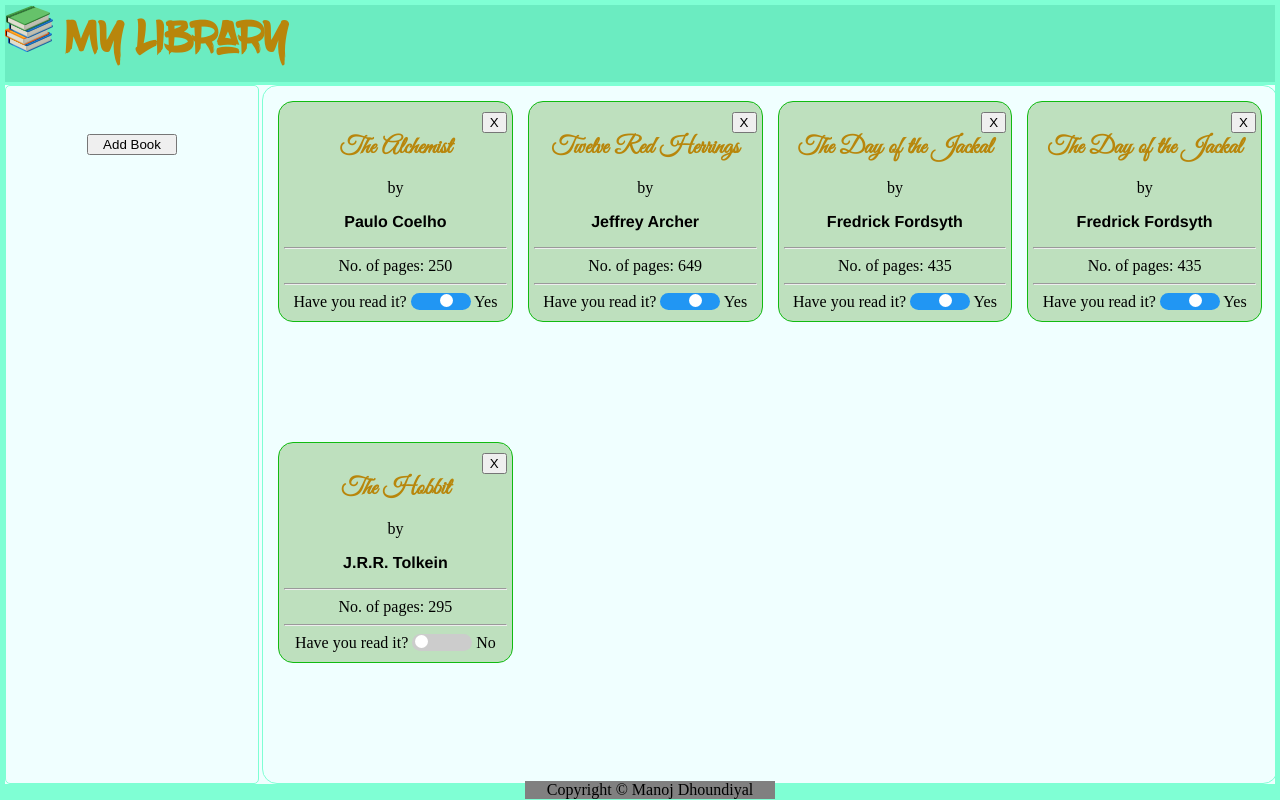
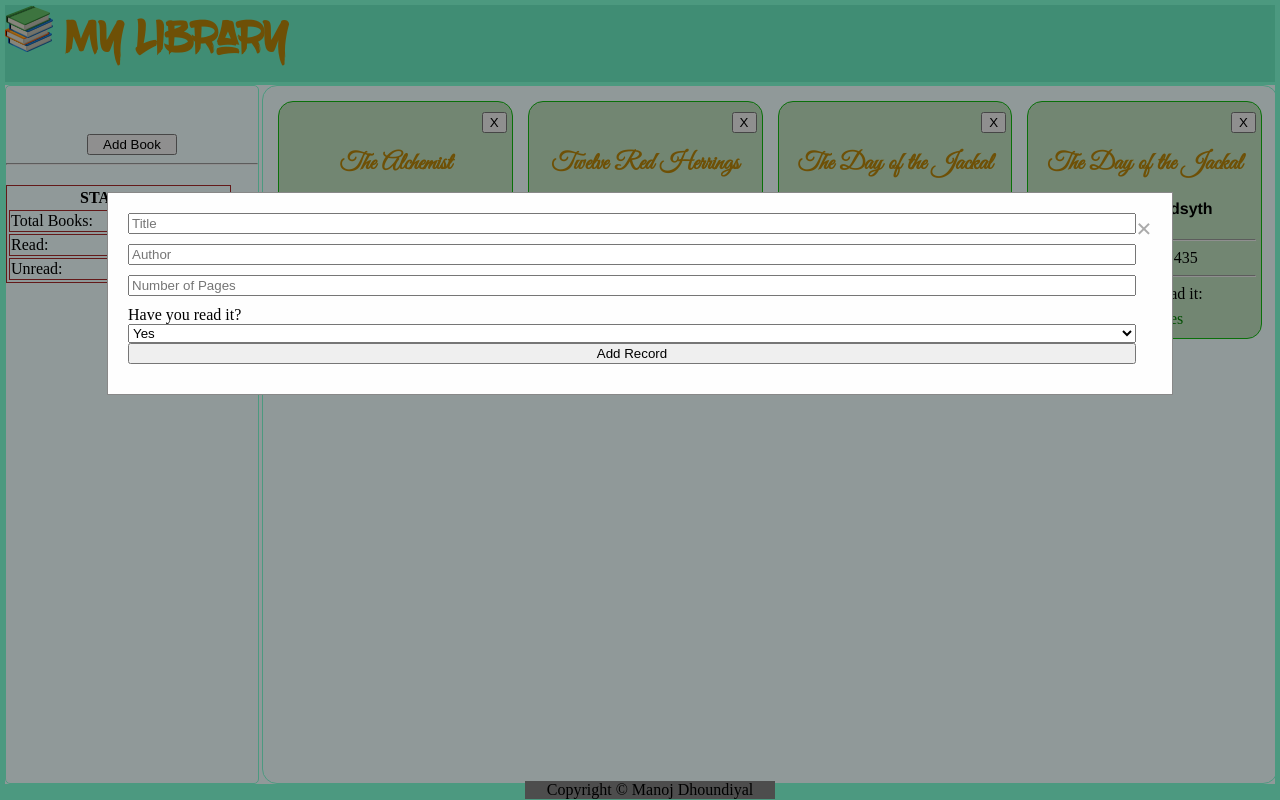
Before and after one commit to manudh10/library, a plain HTML site: page index.html in a window 1280 px wide. Both pictures are taken after a click on the button "Add Book". Drawn offline with Linux system fonts and the light colour scheme.

Commit message:
Add book in progress..

```diff
--- a/index.html
+++ b/index.html
@@ -14,9 +14,49 @@
     </div>
     <div id="main">
         <div id="left-nav">
-            <button id="btnAddBook">Add Book</button>
+            <div class="btn">
+                <button class="btnAdd" id="openModalBtn">Add Book</button>
+
+                <!-- The modal form -->
+                <div id="myModal" class="modal">
+                    <div class="modal-content">
+                        <span class="close">&times;</span>
+                        <form id="myForm">
+                            <!-- Input fields for the new record -->
+                            <input type="text" id="titleInput" placeholder="Title" required>
+                            <input type="text" id="authorInput" placeholder="Author" required>
+                            <input type="number" id="pageInput" placeholder="Number of Pages" required>
+                            <label for="readInput">Have you read it? </label>
+                            <select name="read-unread" id="readInput">
+                                <option value="Yes" selected>Yes</option>
+                                <option value="No">No</option>
+                            </select>
+
+                            <button type="submit">Add Record</button>
+                        </form>
+                    </div>
+                </div>
+                <hr>
+            </div>
+            <div class="stats">
+                <table>
+                    <th>STATS</th>
+                    <tr>
+                        <td>Total Books:</td>
+                        <td id="numberBook"></td>
+                    </tr>
+                    <tr>
+                        <td>Read:</td>
+                        <td id="numberRead"></td>
+                    </tr>
+                    <tr>
+                        <td>Unread:</td>
+                        <td id="numberUnread"></td>
+                    </tr>
+                </table>
+            </div>
         </div>
-        <div id="main-content">Books Details</div>
+        <div id="main-content"></div>
     </div>
     <div id="footer"><div id="ftr-content">Copyright © Manoj Dhoundiyal</div></div>
 </body>
--- a/lib.js
+++ b/lib.js
@@ -49,53 +49,168 @@ let myLibrary = [
     }
 ];
 
+var cardContainer = document.getElementById('main-content');
+
+myLibrary.forEach(function(card, index) {
+  var cardElement = document.createElement('div');
+  cardElement.classList.add('card');
+
+  var deleteButton = document.createElement('button');
+  deleteButton.textContent = 'X';
+  deleteButton.classList.add('btnDel');
+  deleteButton.addEventListener('click', function() {
+    // Remove the corresponding myLibrary object from the array
+    myLibrary.splice(index, 1);
+    // Remove the card element from the DOM
+    cardContainer.removeChild(cardElement);
+  });
+
+  var titleElement = document.createElement('h1');
+  titleElement.classList.add('title');
+  titleElement.textContent = card.title;
+
+  var authorElement = document.createElement('h4');
+  authorElement.classList.add('author');
+  authorElement.textContent = card.author;
+
+  var pagesElement = document.createElement('p');
+  pagesElement.textContent = "Total Pages: "+ card.pages;
+  pagesElement.style.marginBottom = "3px";
+  pagesElement.style.marginTop = "3px";
+
+  var readElement = document.createElement('p');
+  readElement.textContent = "Have your read it: ";
+  readElement.style.marginBottom = "3px";
+  readElement.style.marginTop = "3px";
+
+  var sliderElement = document.createElement('input');
+  sliderElement.classList.add('slider');
+  sliderElement.type = 'range';
+  sliderElement.min = '0';
+  sliderElement.max = '1';
+  sliderElement.step = '1';
+
+
+  var labelElement = document.createElement('label');
+  labelElement.textContent = card.read;
+  if(card.read === 'Yes'){
+    sliderElement.value = '1';
+    labelElement.classList.add('yes-label');
+  } else {
+    sliderElement.value = '0';
+    labelElement.classList.add('no-label');
+  }
+
+
+  sliderElement.addEventListener('input', function() {
+    if (sliderElement.value === '0') {
+      card.read = 'No';
+      labelElement.textContent = card.read;
+      labelElement.classList.remove('yes-label');
+      labelElement.classList.add('no-label');
+      updateStats();
+    } else {
+      card.read = 'Yes';
+      labelElement.textContent = card.read;
+      labelElement.classList.remove('no-label');
+      labelElement.classList.add('yes-label');
+      updateStats();
+    }
+  });
+
+  cardElement.appendChild(deleteButton);
+  cardElement.appendChild(titleElement);
+  cardElement.appendChild(authorElement);
+  cardElement.appendChild(document.createElement('hr'));
+  cardElement.appendChild(pagesElement);
+  cardElement.appendChild(document.createElement('hr'));
+  cardElement.appendChild(readElement);
+
+  cardElement.appendChild(sliderElement);
+  cardElement.appendChild(labelElement);
+
+  cardContainer.appendChild(cardElement);
+});
+
+function readBook(){
+    let readCount =0;
+    for (let i=0; i<myLibrary.length;i++){
+        if(myLibrary[i].read === "Yes")
+            readCount++;
+    }
+    return readCount;
+}
+function unreadBook(){
+    let unreadCount =0;
+    for (let i=0; i<myLibrary.length;i++){
+        if(myLibrary[i].read === "No")
+            unreadCount++;
+    }
+    return unreadCount;
+}
+
+updateStats();
+function updateStats(){
+    const totalBook = document.getElementById('numberBook');
+    totalBook.innerHTML = myLibrary.length;
+    const totalRead = document.getElementById('numberRead');
+    totalRead.innerHTML = readBook();
+    const totalUnread = document.getElementById('numberUnread');
+    totalUnread.innerHTML = unreadBook();
+}
+
+
+
+
+/********************
 function addBookToLibrary(){
     //take value from various inputbox and then use push function with those value to insert data in library
     myLibrary.push(new Library("The Hobbit", "J.R.R. Tolkein", 295, "No"));
 }
 
-//const theHobbit = new Library("The Hobbit", "J.R.R. Tolkein", 295, "Not read yet");
-//console.log(theHobbit.info());
+*/
+var openModalBtn = document.getElementById('openModalBtn');
+var modal = document.getElementById('myModal');
+var closeBtn = document.getElementsByClassName('close')[0];
+var form = document.getElementById('myForm');
+var titleInput = document.getElementById('titleInput');
+var descriptionInput = document.getElementById('descriptionInput');
+var cardContainer = document.getElementById('cardContainer');
 
-addBookToLibrary(); // call this function to add data to library
-//console.log(myLibrary[0].info()); // use this structure to view data
+// Open the modal when the button is clicked
+openModalBtn.addEventListener('click', function() {
+  modal.style.display = 'block';
+});
 
-function loadBooks(){
-    const inpEl = document.getElementById("main-content");
-    let divItems = "";
-    for (let i=0; i < myLibrary.length; i++){
-        divItems +=
-        `<div class='card' id='card'+i>
-            <div>
-                <button class='btnDel'>X</button>
-            </div>
-            <div>
-                <label class='title'>${myLibrary[i].title}</label>
-                <p>by <p>
-                <label class='author'>${myLibrary[i].author}</label>
-                <hr>
-                <label class='pages'>No. of pages: ${myLibrary[i].pages}</label>
-                <hr>
-                <label class='read'>Have you read it?
-                    <label class="switch">
-                    ${readCheck(i)}
-                    <span class="slider round"></span>
-                </label>
-                ${myLibrary[i].read}
-                </label>
-            </div>
-        </div>`;
-    }
-    inpEl.innerHTML = divItems;
-}
+// Close the modal when the close button is clicked
+closeBtn.addEventListener('click', function() {
+  modal.style.display = 'none';
+});
 
-function readCheck(indx){
-    const cardEl = document.getElementById('card'+indx);
-    if (myLibrary[indx].read === "Yes"){
-        return "<input type='checkbox' checked></input>";
-    }else{
-        return "<input type='checkbox' unchecked></input>";
-    }
-}
+// Add a new record when the form is submitted
+form.addEventListener('submit', function(event) {
+  event.preventDefault(); // Prevent form submission
 
-loadBooks()
+  // Get the input values
+  var title = titleInput.value;
+  var description = descriptionInput.value;
+
+  // Create a new record object
+  var newRecord = { title: title, description: description };
+
+  // Add the new record to the array
+  cardData.push(newRecord);
+
+  // Create a new card element and append it to the container
+  var cardElement = document.createElement('div');
+  cardElement.classList.add('card');
+  cardElement.innerHTML = `
+    <h2>${title}</h2>
+    <p>${description}</p>
+  `;
+  cardContainer.appendChild(cardElement);
+
+  // Reset the form and close the modal
+  form.reset();
+  modal.style.display = 'none';
+});
--- a/style.css
+++ b/style.css
@@ -57,6 +57,10 @@ body{
 #left-nav{
     border: 1px solid aquamarine;
     border-radius: 5px;
+    display: grid;
+    grid-template-rows: 6em auto;
+    grid-template-columns: auto;
+    gap:3px;
 }
 #main-content{
     border: 1px solid aquamarine;
@@ -67,7 +71,7 @@ body{
     gap: 5px;
     padding: 10px;
 }
-#btnAddBook{
+.btnAdd{
     display: block;
     margin-top: 3rem;
     width: 90px;
@@ -103,66 +107,76 @@ body{
     font-weight: bold;
 }
 
-.switch {
-    position: relative;
-    display: inline-block;
-    width: 60px;
-    height: 17px;
+  .slider {
+    width: 50px;
   }
 
-  .switch input {
-    opacity: 0;
-    width: 0;
-    height: 0;
-  }
-
-  .slider {
-    position: absolute;
-    cursor: pointer;
-    top: 0;
-    left: 0;
-    right: 0;
-    bottom: 0;
-    background-color: #ccc;
-    -webkit-transition: .4s;
-    transition: .4s;
-  }
-
-  .slider:before {
-    position: absolute;
-    content: "";
-    height: 13px;
-    width: 13px;
-    left: 3px;
-    bottom: 3px;
-    background-color: white;
-    -webkit-transition: .4s;
-    transition: .4s;
-  }
-
-  input:checked + .slider {
-    background-color: #2196F3;
-  }
-
-  input:focus + .slider {
-    box-shadow: 0 0 1px #2196F3;
-  }
-
-  input:checked + .slider:before {
-    -webkit-transform: translateX(26px);
-    -ms-transform: translateX(26px);
-    transform: translateX(26px);
-  }
-
-  /* Rounded sliders */
-  .slider.round {
-    border-radius: 34px;
-  }
-
-  .slider.round:before {
-    border-radius: 50%;
-  }
   .btnDel{
     display: block;
     margin-left: auto;
   }
+  .no-label {
+    color: red;
+  }
+
+  .yes-label {
+    color: green;
+  }
+  .stats{
+    justify-content: center;
+    align-items: center;
+  }
+  table{
+    min-width: fit-content;
+    max-width: 300px;
+    width: 225px;
+  }
+  table, tr, td{
+    border: 1px solid brown;
+  }
+  th{
+    text-align: center;
+    font-weight: bold;
+  }
+
+
+
+
+  /* CSS for the modal */
+.modal {
+  display: none;
+  position: fixed;
+  z-index: 1;
+  left: 0;
+  top: 0;
+  width: 100%;
+  height: 100%;
+  overflow: auto;
+  background-color: rgba(0, 0, 0, 0.4);
+}
+
+.modal-content {
+  background-color: #fefefe;
+  margin: 15% auto;
+  padding: 20px;
+  border: 1px solid #888;
+  width: 80%;
+}
+
+.close {
+  color: #aaa;
+  float: right;
+  font-size: 28px;
+  font-weight: bold;
+  cursor: pointer;
+}
+
+/* Additional styling for the form */
+#myForm {
+  display: flex;
+  flex-direction: column;
+}
+
+#myForm input, #myForm button {
+  margin-bottom: 10px;
+}
```
